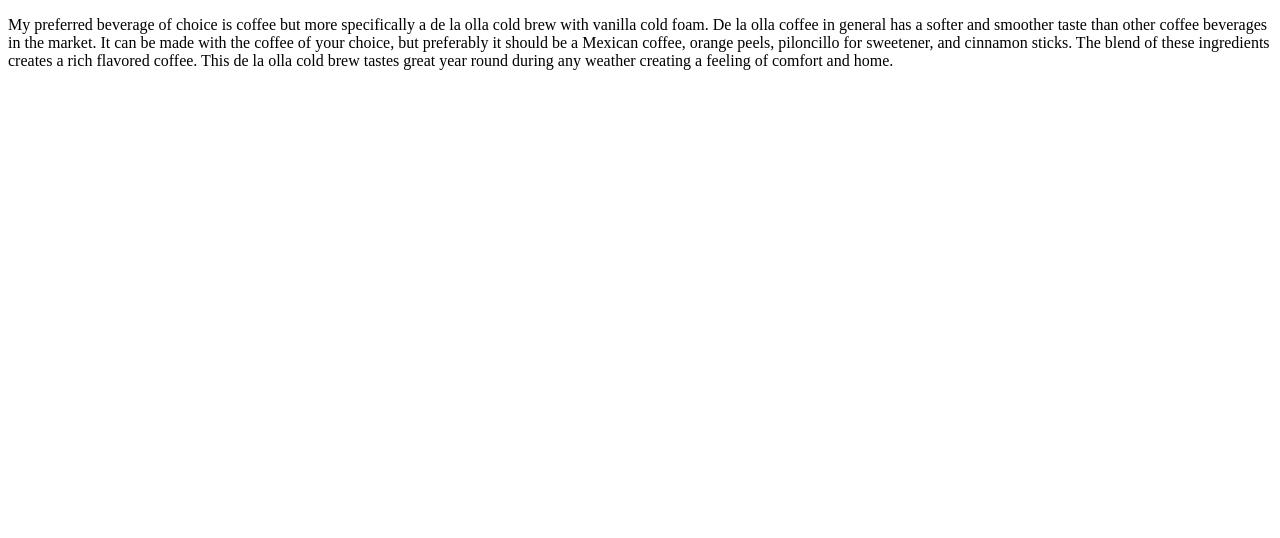
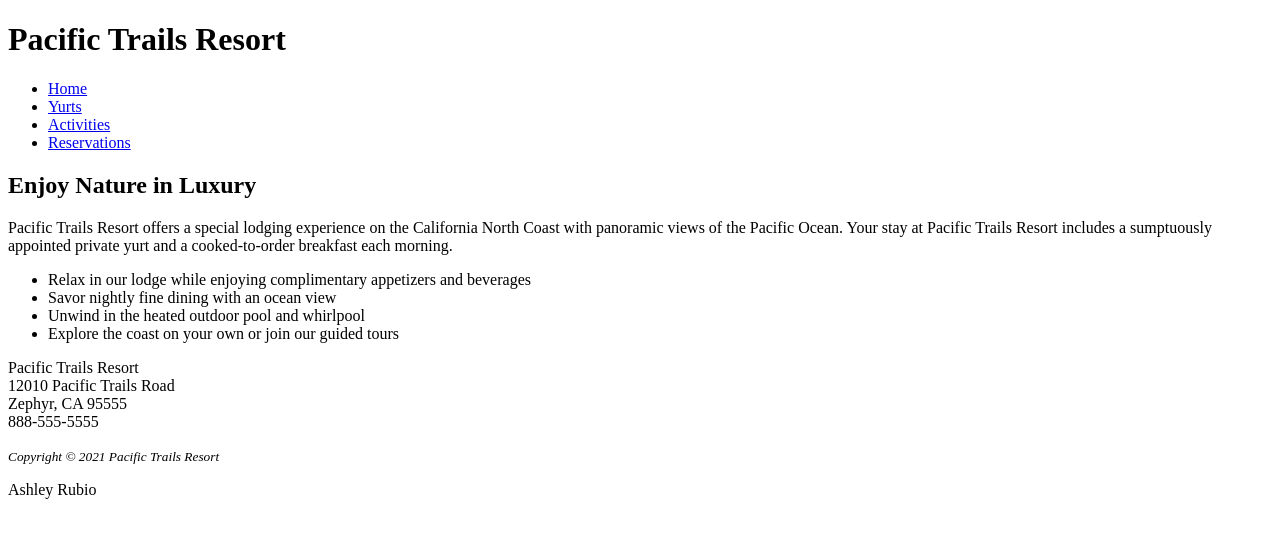
Before and after one commit to arubiolopez/ashleyrubio.github.io, a plain HTML site: page index.html in a window 1280 px wide. Drawn offline with Linux system fonts and the light colour scheme.

Commit message:
Add files via upload

```diff
--- a/index.html
+++ b/index.html
@@ -1,11 +1,62 @@
 <!DOCTYPE html>
 <html lang="en">
-<head>
-    <meta charset="UTF-8">
-    <meta name="viewport" content="width=device-width, initial-scale=1.0">
-    <title>My Favorite Beverage</title>
-</head>
-<body>
- <p>My preferred beverage of choice is coffee but more specifically a de la olla cold brew with vanilla cold foam. De la olla coffee in general has a softer and smoother taste than other coffee beverages in the market. It can be made with the coffee of your choice, but preferably it should be a Mexican coffee, orange peels, piloncillo for sweetener, and cinnamon sticks. The blend of these ingredients creates a rich flavored coffee. This de la olla cold brew tastes great year round during any weather creating a feeling of comfort and home. </p>
-</body>
+  <head>
+    <meta charset="UTF-8" />
+    <meta name="viewport" content="width=device-width, initial-scale=1.0" />
+    <title>Pacific Trails Resort</title>
+  </head>
+  <body>
+    <header>
+      <h1>Pacific Trails Resort</h1>
+    </header>
+
+    <!-- nav>ul*4>a -->
+    <nav>
+      <ul>
+        <li><a href="index.html">Home</a></li>
+        <li><a href="yurts.html">Yurts</a></li>
+        <li><a href="activities.html">Activities</a></li>
+        <li><a href="reservations.html">Reservations</a></li>
+      </ul>
+    </nav>
+
+    <!-- main>h2{}+p{} -->
+    <main>
+      <h2>Enjoy Nature in Luxury</h2>
+      <p>
+        Pacific Trails Resort offers a special lodging experience on the
+        California North Coast with panoramic views of the Pacific Ocean. Your
+        stay at Pacific Trails Resort includes a sumptuously appointed private
+        yurt and a cooked-to-order breakfast each morning.
+      </p>
+
+      <!-- ul>li*4 -->
+      <ul>
+        <li>
+          Relax in our lodge while enjoying complimentary appetizers and
+          beverages
+        </li>
+        <li>Savor nightly fine dining with an ocean view</li>
+        <li>Unwind in the heated outdoor pool and whirlpool</li>
+        <li>Explore the coast on your own or join our guided tours</li>
+      </ul>
+      <!-- div>p -->
+      <div>
+        <p>
+          Pacific Trails Resort<br />
+          12010 Pacific Trails Road<br />
+          Zephyr, CA 95555<br />
+          888-555-5555
+        </p>
+      </div>
+    </main>
+
+    <!-- footer>p*2 -->
+    <footer>
+      <p>
+        <small><i>Copyright &copy 2021 Pacific Trails Resort</i></small>
+      </p>
+      <p>Ashley Rubio</p>
+    </footer>
+  </body>
 </html>
```
